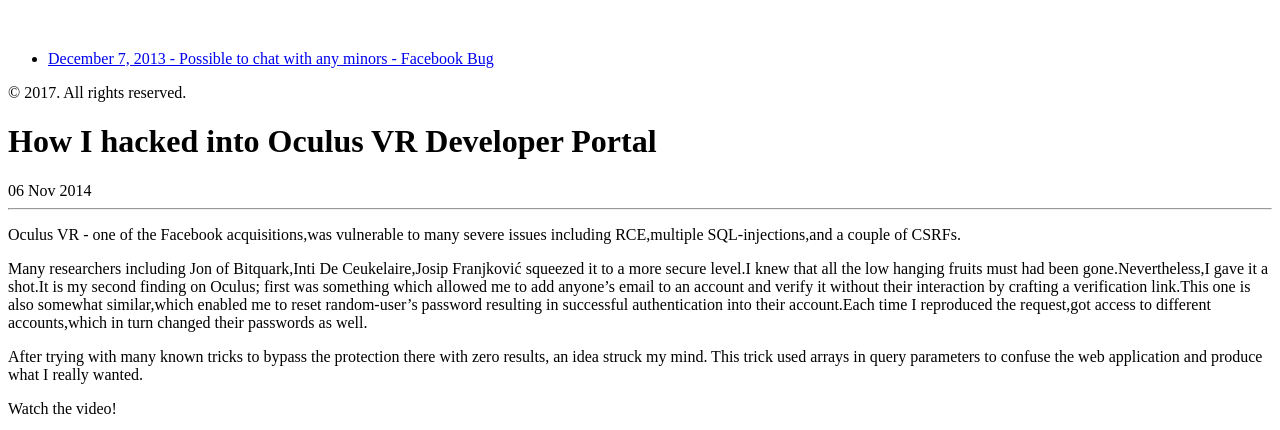
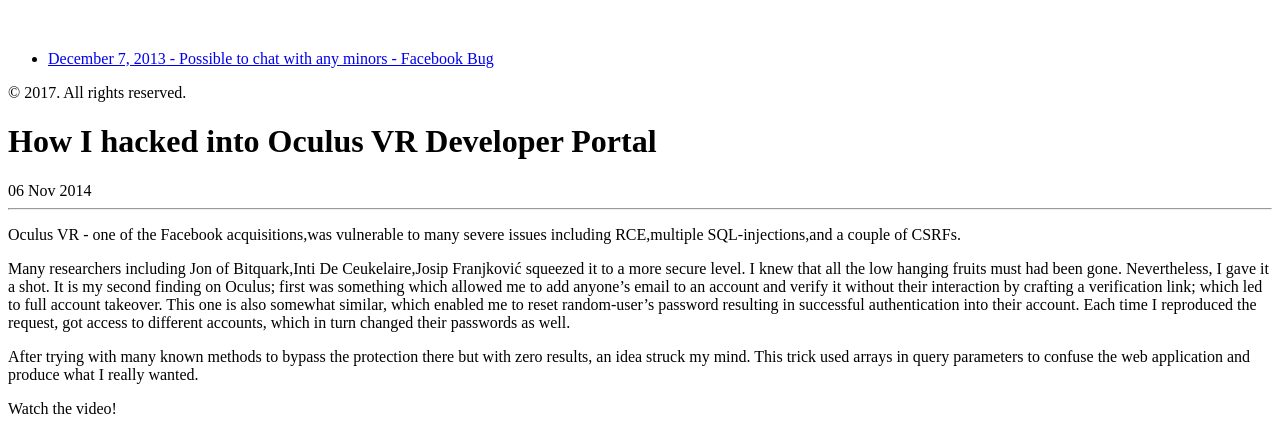
Before and after one commit to sahadnk72/sahadnk72.github.io, a Jekyll site: the page built from _posts/2014-11-06-oculus-hack.md, in a window 1280 px wide and 900 px high, scrolled down 582 px, cut to the strip 0-430 px from the top of the window. Built offline with Jekyll 4.4.1, drawn with Linux system fonts in a browser that asks for light colours.

Commit message:
Update 2014-11-06-oculus-hack.md

```diff
--- a/_posts/2014-11-06-oculus-hack.md
+++ b/_posts/2014-11-06-oculus-hack.md
@@ -8,9 +8,9 @@ title: How I hacked into Oculus VR Developer Portal
 
 Oculus VR - one of the Facebook acquisitions,was vulnerable to many severe issues including RCE,multiple SQL-injections,and a couple of CSRFs.
 
-Many researchers including Jon of Bitquark,Inti De Ceukelaire,Josip Franjković squeezed it to a more secure level.I knew that all the low hanging fruits must had been gone.Nevertheless,I gave it a shot.It is my second finding on Oculus; first was something which allowed me to add anyone's email to an account and verify it without their interaction by crafting a verification link.This one is also somewhat similar,which enabled me to reset random-user's password resulting in successful authentication into their account.Each time I reproduced the request,got access to different accounts,which in turn changed their passwords as well.
+Many researchers including Jon of Bitquark,Inti De Ceukelaire,Josip Franjković squeezed it to a more secure level. I knew that all the low hanging fruits must had been gone. Nevertheless, I gave it a shot. It is my second finding on Oculus; first was something which allowed me to add anyone's email to an account and verify it without their interaction by crafting a verification link; which led to full account takeover. This one is also somewhat similar, which enabled me to reset random-user's password resulting in successful authentication into their account. Each time I reproduced the request, got access to different accounts, which in turn changed their passwords as well.
 
-After trying with many known tricks to bypass the protection there with zero results, an idea struck my mind. This trick used arrays in query parameters to confuse the web application and produce what I really wanted.
+After trying with many known methods to bypass the protection there but with zero results, an idea struck my mind. This trick used arrays in query parameters to confuse the web application and produce what I really wanted.
 
 Watch the video!
 
```
